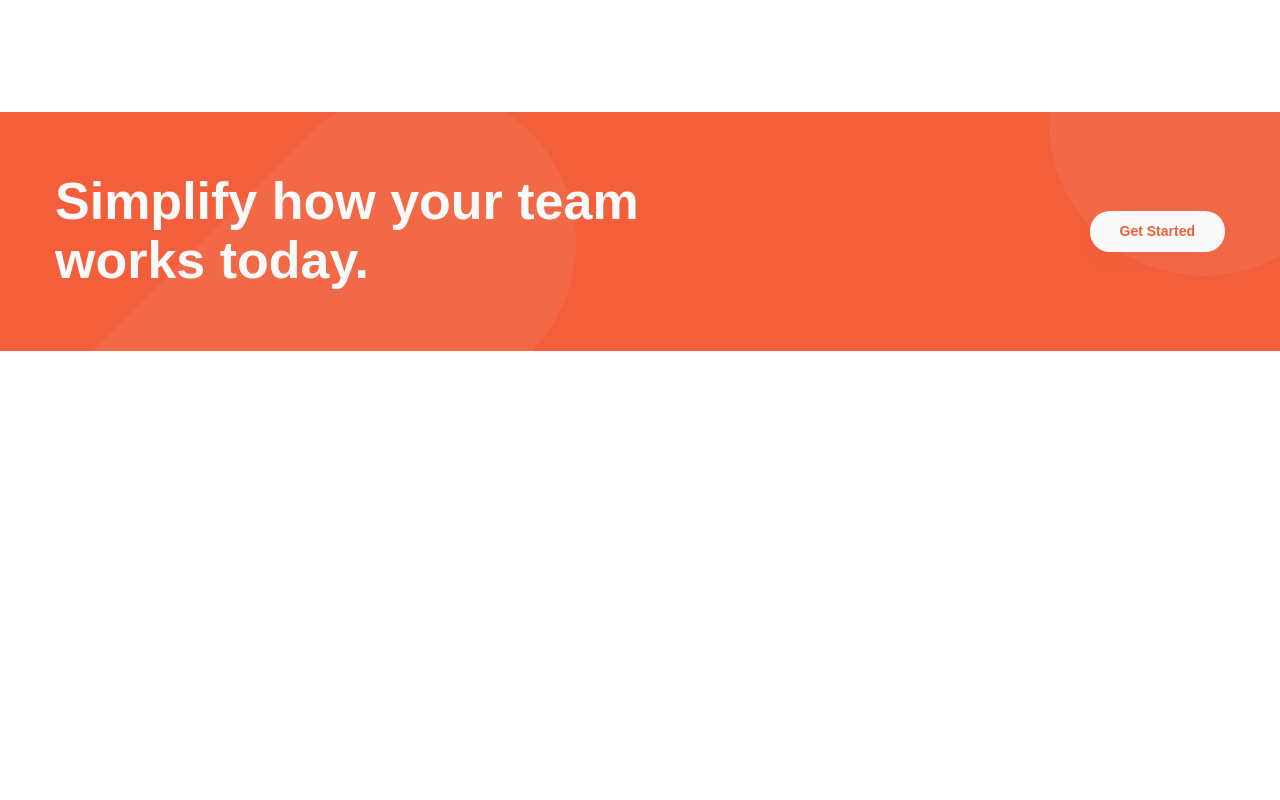
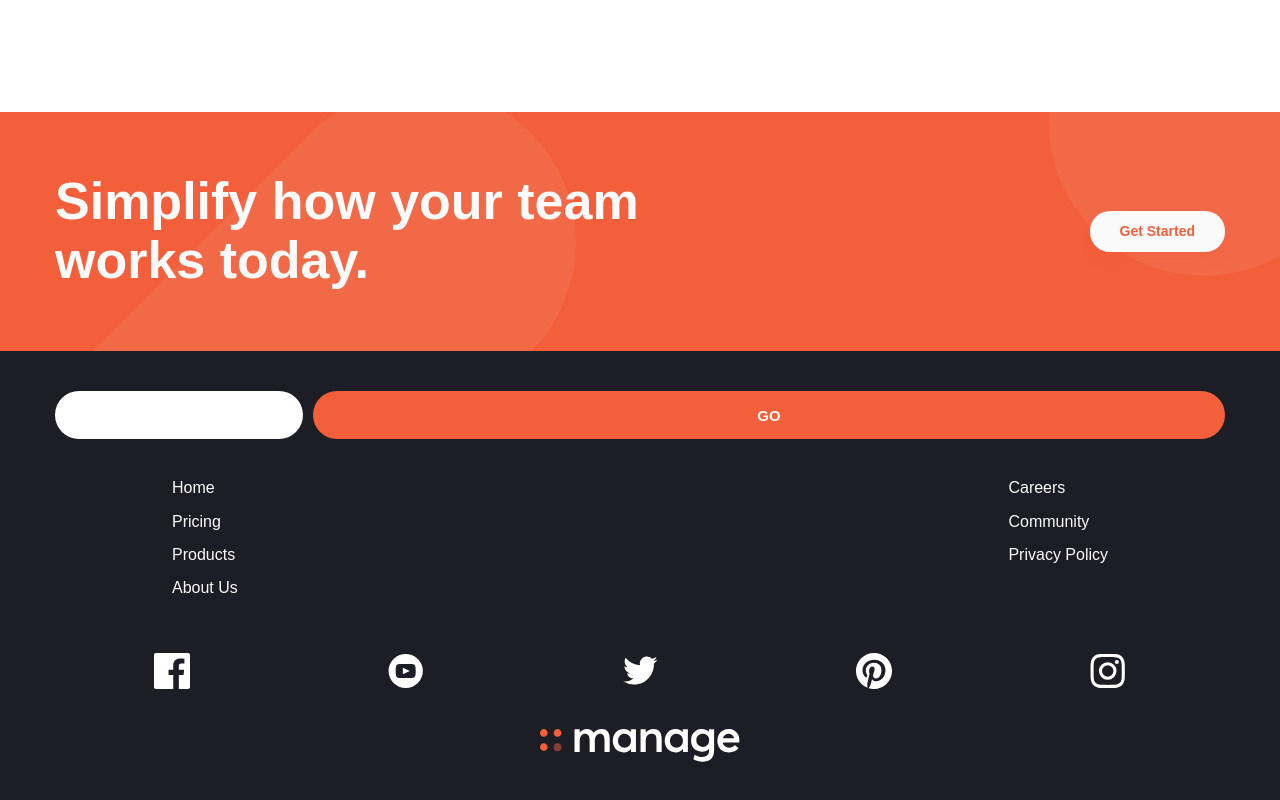
Before and after one commit to fervillalbag/landingmanage, a Next.js app: page / in a window 1280 px wide. Shown: the part 2138-2938 px from the top of the page. Before the commit the page ends 2489 px from the top, so only its background shows below. Built offline with nearby package versions, Linux system fonts and the light colour scheme; a web font is replaced by a local one.

Commit message:
Ending some details of footer

```diff
--- /dev/null
+++ b/layout/Footer.js
@@ -0,0 +1,124 @@
+
+import Link from 'next/link'
+import React from 'react'
+
+export default function Footer() {
+   return (
+      <footer className="footer">
+         <div className="container">
+            <form className="footer-form">
+               <div className="footer-form__group">
+                  <input type="text" className="footer-form__input" />
+               </div>
+               <div className="footer-form__action">
+                  <button className="footer-form__submit">
+                     Go
+               </button>
+               </div>
+            </form>
+            <div className="footer-navigation">
+               <ul className="footer-navigation__menu">
+                  <li className="footer-navigation__item">
+                     <Link href="/">
+                        <a className="footer-navigation__link">
+                           Home
+                        </a>
+                     </Link>
+                  </li>
+                  <li className="footer-navigation__item">
+                     <Link href="/">
+                        <a className="footer-navigation__link">
+                           Pricing
+                        </a>
+                     </Link>
+                  </li>
+                  <li className="footer-navigation__item">
+                     <Link href="/">
+                        <a className="footer-navigation__link">
+                           Products
+                        </a>
+                     </Link>
+                  </li>
+                  <li className="footer-navigation__item">
+                     <Link href="/">
+                        <a className="footer-navigation__link">
+                           About Us
+                        </a>
+                     </Link>
+                  </li>
+               </ul>
+               <ul className="footer-navigation__menu">
+                  <li className="footer-navigation__item">
+                     <Link href="/">
+                        <a className="footer-navigation__link">
+                           Careers
+                        </a>
+                     </Link>
+                  </li>
+                  <li className="footer-navigation__item">
+                     <Link href="/">
+                        <a className="footer-navigation__link">
+                           Community
+                        </a>
+                     </Link>
+                  </li>
+                  <li className="footer-navigation__item">
+                     <Link href="/">
+                        <a className="footer-navigation__link">
+                           Privacy Policy
+                        </a>
+                     </Link>
+                  </li>
+               </ul>
+            </div>
+            <ul className="footer-social">
+               <li className="footer-social__item">
+                  <Link href="/">
+                     <a className="footer-social__link">
+                        <img className="footer-social__image" src="/icon-facebook.svg" alt="" />
+                     </a>
+                  </Link>
+               </li>
+               <li className="footer-social__item">
+                  <Link href="/">
+                     <a className="footer-social__link">
+                        <img className="footer-social__image" src="/icon-youtube.svg" alt="" />
+                     </a>
+                  </Link>
+               </li>
+               <li className="footer-social__item">
+                  <Link href="/">
+                     <a className="footer-social__link">
+                        <img className="footer-social__image" src="/icon-twitter.svg" alt="" />
+                     </a>
+                  </Link>
+               </li>
+               <li className="footer-social__item">
+                  <Link href="/">
+                     <a className="footer-social__link">
+                        <img className="footer-social__image" src="/icon-pinterest.svg" alt="" />
+                     </a>
+                  </Link>
+               </li>
+               <li className="footer-social__item">
+                  <Link href="/">
+                     <a className="footer-social__link">
+                        <img className="footer-social__image" src="/icon-instagram.svg" alt="" />
+                     </a>
+                  </Link>
+               </li>
+            </ul>
+            <div className="footer-brand">
+               <Link href="/">
+                  <a className="footer-brand__link">
+                     <img className="footer-brand__image" src="/logowhite.svg" alt="" />
+                  </a>
+               </Link>
+            </div>
+            <div className="footer-copy">
+
+            </div>
+         </div>
+      </footer>
+   )
+}
--- a/pages/index.js
+++ b/pages/index.js
@@ -7,6 +7,7 @@ import About from '../layout/About'
 import Header from '../layout/Header'
 import Testimonials from '../layout/Testimonials'
 import Join from '../layout/Join'
+import Footer from '../layout/Footer'
 
 export default function Home() {
 
@@ -33,6 +34,7 @@ export default function Home() {
          <About />
          <Testimonials />
          <Join />
+         <Footer />
       </>
    )
 }
--- /dev/null
+++ b/sass/layout/_footer.scss
@@ -0,0 +1,83 @@
+
+.footer {
+   background-color: $VeryDarkBlue;
+   padding-top: 4rem;
+   padding-bottom: 4rem;
+
+   &-form {
+      display: grid;
+      grid-template-columns: max-content 1fr;
+      grid-column-gap: 1rem;
+      align-items: center;
+
+      &__input {
+         display: block;
+         width: 100%;
+         height: 4.8rem;
+         border: none;
+         outline: none;
+         border-radius: 3rem;
+         font-size: 1.7rem;
+         padding-left: 2.5rem;
+      }
+
+      &__submit {
+         height: 4.8rem;
+         display: block;
+         width: 100%;
+         border: none;
+         border-radius: 3rem;
+         background-color: $BrightRed;
+         font-size: 1.5rem;
+         font-weight: 700;
+         color: $VaryLightGray;
+         text-transform: uppercase;
+      }
+   }
+
+   &-navigation {
+      padding-top: 4rem;
+      display: grid;
+      grid-template-columns: repeat(2, 1fr);
+      width: 80%;
+      margin-left: auto;
+      margin-right: auto;
+
+      &__menu {
+         &:last-child {
+            justify-self: end;
+         }
+      }
+
+      &__item {
+         margin-bottom: 1.5rem;
+      }
+
+      &__link {
+         color: $VaryLightGray;
+         font-size: 1.6rem;
+      }
+   }
+
+   &-social {
+      display: grid;
+      grid-template-columns: repeat(5, 1fr);
+      align-items: center;
+      justify-items: center;
+      padding-top: 4rem;
+      padding-bottom: 4rem;
+
+      &__image {
+         width: 3.6rem;
+      }
+   }
+
+   &-brand {
+      display: grid;
+      justify-content: center;
+
+      &__image {
+         width: 20rem;
+      }
+   }
+}
--- a/sass/main.scss
+++ b/sass/main.scss
@@ -15,3 +15,4 @@
 @import "layout/about";
 @import "layout/testimonials";
 @import "layout/join";
+@import "layout/footer";
```
Also changed, not shown: public/logowhite.svg (added).
